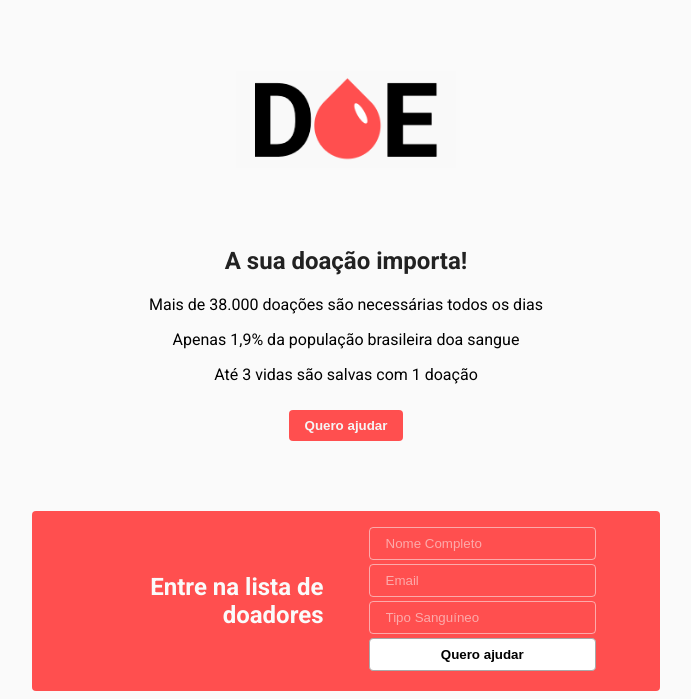
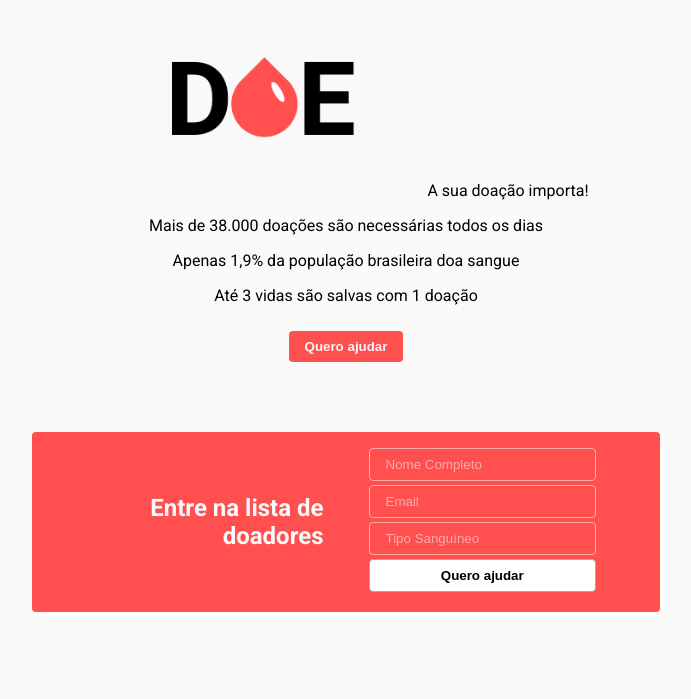
Before and after one commit to alanalv3s/DOE, a plain HTML site: page index.html in a window 1280 px wide. Shown: the top 699 px of the page, without its empty margins (294-985 px from the left). Drawn offline with Linux system fonts and the light colour scheme.

Commit message:
Adicionado lang

```diff
--- a/index.html
+++ b/index.html
@@ -1,5 +1,5 @@
 <!DOCTYPE html>
-<html>
+<html lang="pt-br">
 
 <head>
     <meta charset="utf-8">
@@ -10,12 +10,11 @@
 
 <body>
     <header>
-        <h1><img
+        <img
             class="logo"
             src="logo.png"
             alt="Logo DOE">
-        </h1>
-        <h2>A sua doação importa!</h2>
+        <h!>A sua doação importa!</h1>
         <p>Mais de 38.000 doações são necessárias todos os dias</p>
         <p>Apenas 1,9% da população brasileira doa sangue</p>
         <p>Até 3 vidas são salvas com 1 doação</p>
```
